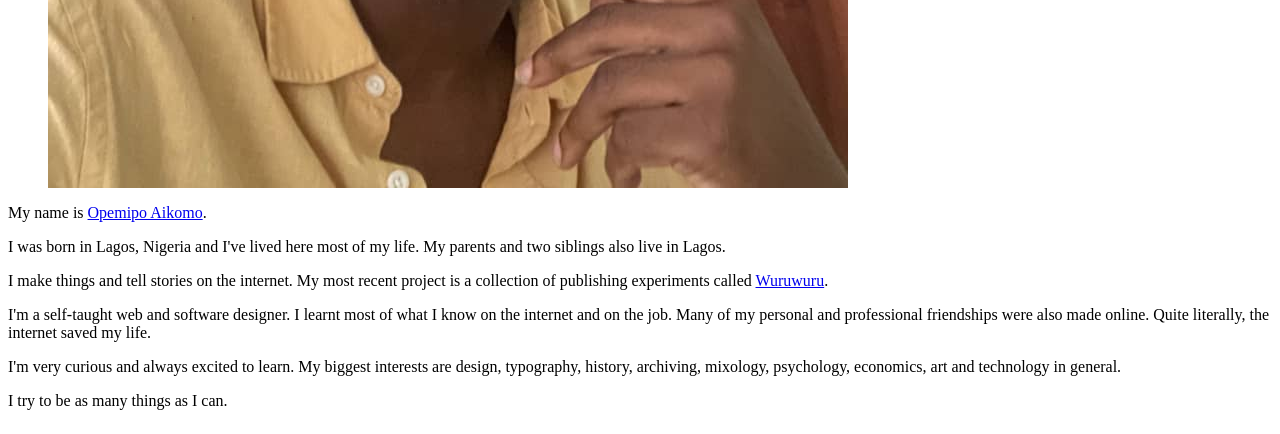
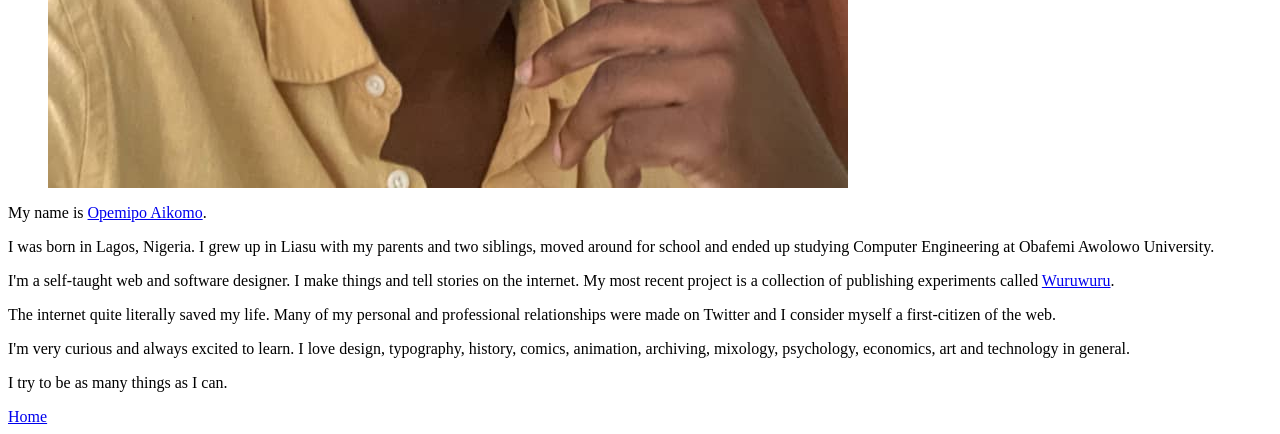
Before and after one commit to fathermerry/opemipo.com, a PHP site: page /_includes/pages/about.html in a window 1280 px wide. Shown: the part 628-1062 px from the top of the page. Before the commit the page ends 1038 px from the top, so only its background shows below. Run offline with PHP 8.4, Linux system fonts and the light colour scheme.

Commit message:
Complete about

```diff
--- a/_includes/pages/about.html
+++ b/_includes/pages/about.html
@@ -1,13 +1,14 @@
+<figure class="avatar">
+  <img src="/assets/images/2021.jpeg" alt="Opemipo Aikomo in May 2021">
+</figure>
+<article>
+  <p>My name is <a href="/name">Opemipo Aikomo</a>.</p>
+  <p>I was born in Lagos, Nigeria. I grew up in Liasu with my parents and two siblings, moved around for school and ended up studying Computer Engineering at Obafemi Awolowo University.</p>
+  <p>I'm a self-taught web and software designer. I make things and tell stories on the internet. My most recent project is a collection of publishing experiments called <a href="https://wuruwuru.com/about" target="_blank">Wuruwuru</a>.</p>
+  <p>The internet quite literally saved my life. Many of my personal and professional relationships were made on Twitter and I consider myself a first-citizen of the web.</p>
+  <p>I'm very curious and always excited to learn. I love design, typography, history, comics, animation, archiving, mixology, psychology, economics, art and technology in general.</p>
+  <p>I try to be as many things as I can.</p>
+</article>
 <div>
-  <figure class="avatar">
-    <img src="/assets/images/2021.jpeg" alt="Opemipo Aikomo in May 2021">
-  </figure>
+  <a class="button" href="/">Home</a>
 </div>
-<div>
-  <p>My name is <a href="/name">Opemipo Aikomo</a>.</p>
-  <p>I was born in Lagos, Nigeria and I've lived here most of my life. My parents and two siblings also live in Lagos.</p>
-  <p>I make things and tell stories on the internet. My most recent project is a collection of publishing experiments called <a href="https://wuruwuru.com/about" target="_blank">Wuruwuru</a>.</p>
-  <p>I'm a self-taught web and software designer. I learnt most of what I know on the internet and on the job. Many of my personal and professional friendships were also made online. Quite literally, the internet saved my life.</p>
-  <p>I'm very curious and always excited to learn. My biggest interests are design, typography, history, archiving, mixology, psychology, economics, art and technology in general.</p>
-  <p>I try to be as many things as I can.</p>
-</div>
--- a/_includes/pages/name.html
+++ b/_includes/pages/name.html
@@ -4,6 +4,6 @@
   <p><i>Onaopemipo</i> means "I have many reasons to thank god" and <i>Aikomo</i> translates to "we don't reject children". They're both <a href="https://en.wikipedia.org/wiki/Yoruba_people" target="_blank" rel="noopener noreferrer">Yoruba</a> names from Western Nigeria.</p>
   <p>Most people call me <i>Ope</i>. The letter "p" in Yoruba is a <a href="https://en.wikipedia.org/wiki/Labial%E2%80%93velar_consonant" target="_blank" rel="noopener noreferrer">labial-velar consonant</a> so it's pronounced "or-kpe".</p>
 </article>
-<ul class="links">
-  <li><a href="/">Back</a></li>
-</ul>
+<div>
+  <a class="button" href="javascript:history.back()">Back</a>
+</div>
--- a/css/site.scss
+++ b/css/site.scss
@@ -11,5 +11,6 @@
 @import "global/nav";
 @import "global/main";
 
-@import "components/links";
+@import "components/list";
+@import "components/button";
 @import "components/avatar";
```
Also changed, not shown: _includes/pages/home.html (+7 -7 lines), _sass/components/_button.scss (added, +15 -0 lines), _sass/components/_links.scss (deleted, +0 -22 lines), _sass/components/_list.scss (added, +9 -0 lines).
